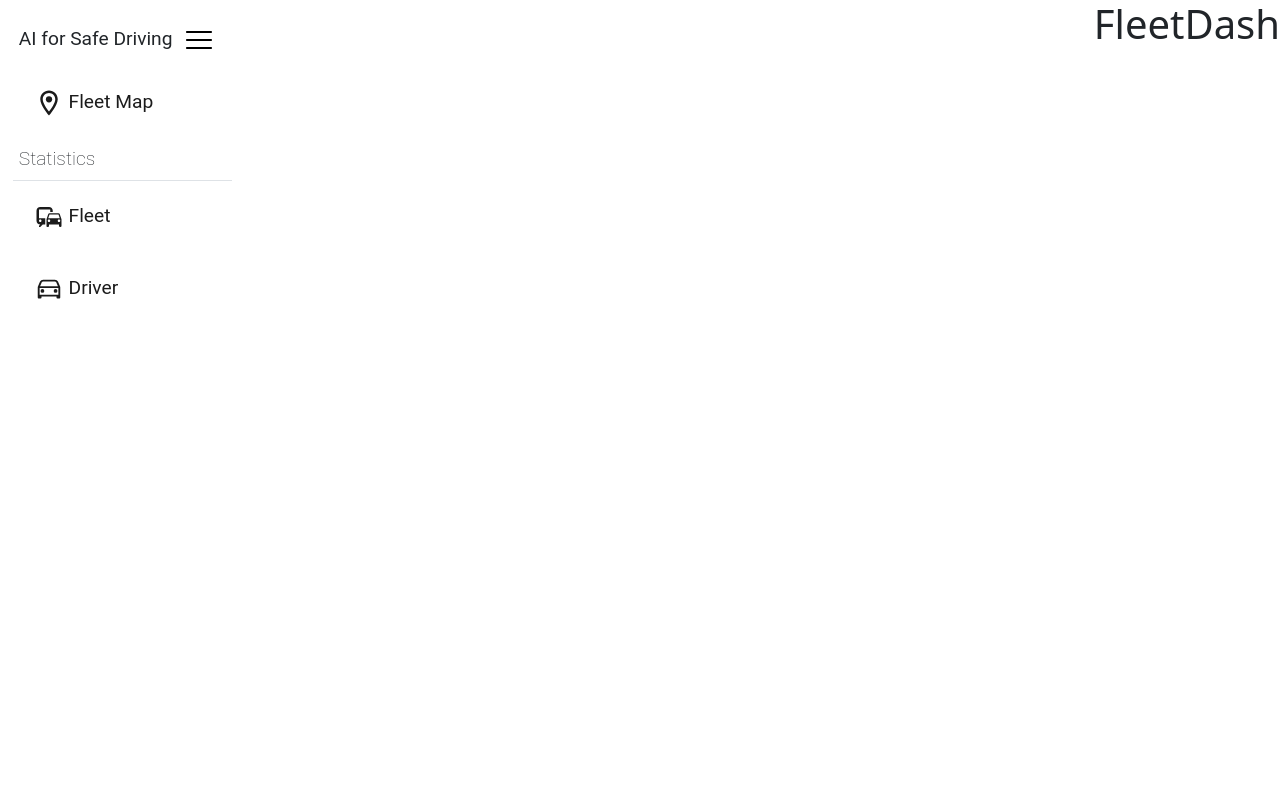
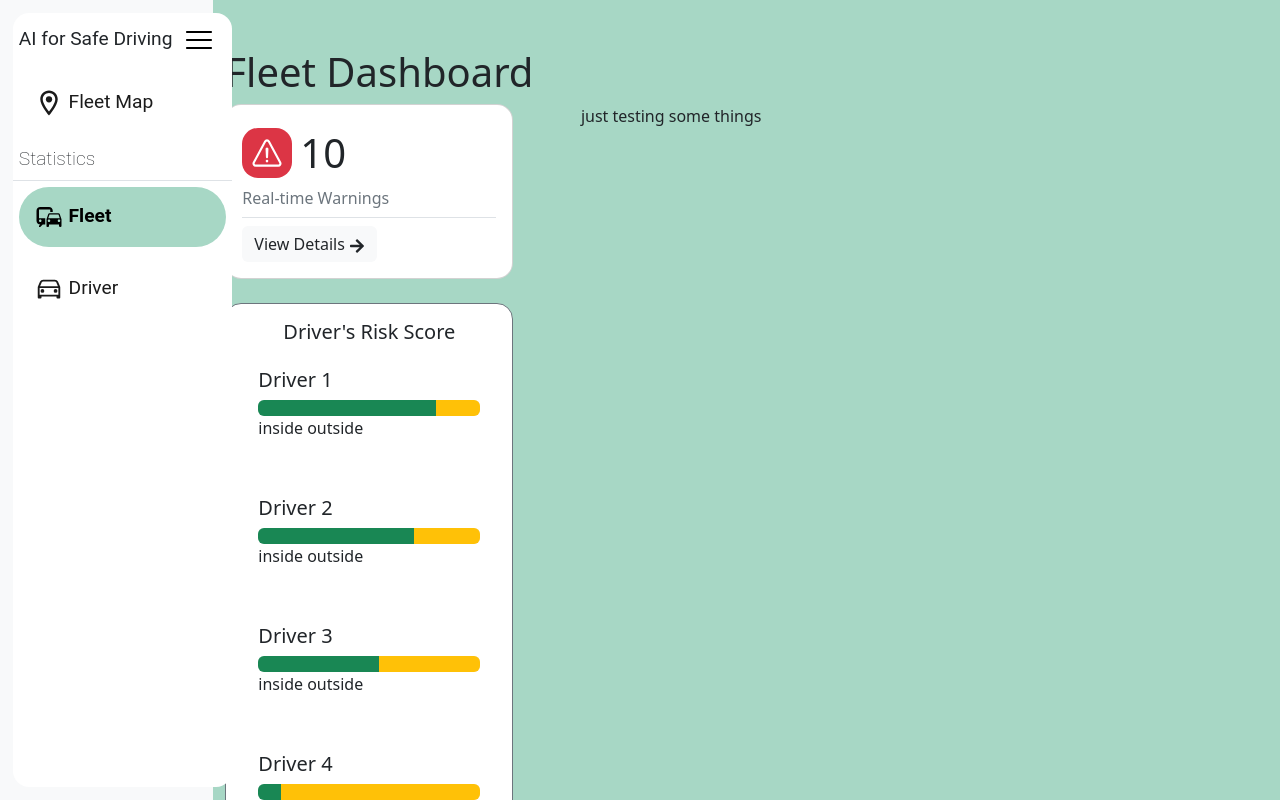
Before and after one commit to colemaring/sd1, a React (Vite) app in the folder client/: page /fleet in a window 1280 px wide. Shown: the top 800 px of the page. Built offline with nearby package versions, Linux system fonts and the light colour scheme.

Commit message:
minor sidebar fix and fleetdash layout testing

```diff
--- a/client/src/App.css
+++ b/client/src/App.css
@@ -98,3 +98,13 @@
   background-color: transparent;
   color: black;
 }
+
+.fleetdash {
+  height: 100vh;
+  background: #A7D7C5;
+}
+
+.realtimewarn {
+  display: flex;
+  align-items: center;
+}
--- /dev/null
+++ b/client/src/components/DriversScoreTable.jsx
@@ -0,0 +1,36 @@
+import React from "react";
+import { Card, ProgressBar } from "react-bootstrap";
+import "bootstrap/dist/css/bootstrap.min.css";
+
+export default function DriversScoreTable() {
+  const driver = [
+    { name: "Driver 1", insideScore: 80, outsideScore: 20 },
+    { name: "Driver 2", insideScore: 70, outsideScore: 30 },
+    { name: "Driver 3", insideScore: 60, outsideScore: 50 },
+    { name: "Driver 4", insideScore: 10, outsideScore: 90 },
+    { name: "Driver 5", insideScore: 50, outsideScore: 50 },
+  ];
+
+  return (
+    <Card style={{ width: "18rem" }} border="secondary" className="rounded-4">
+      <Card.Body>
+        <Card.Title className="text-center">Driver's Risk Score</Card.Title>
+        {driver.map(({ name, insideScore, outsideScore }) => (
+          <>
+            <Card className="text-start border-0">
+              <Card.Body>
+                <Card.Title>{name}</Card.Title>
+                <ProgressBar>
+                  <ProgressBar variant="success" now={insideScore} />
+                  <ProgressBar variant="warning" now={outsideScore} />
+                </ProgressBar>
+                <Card.Text>inside outside</Card.Text>
+              </Card.Body>
+            </Card>
+            <br />
+          </>
+        ))}
+      </Card.Body>
+    </Card>
+  );
+}
--- /dev/null
+++ b/client/src/components/RealTimeWarnings.jsx
@@ -0,0 +1,32 @@
+import React from "react";
+import "bootstrap/dist/css/bootstrap.min.css";
+import { Card, Button } from "react-bootstrap";
+import { IoWarningOutline } from "react-icons/io5";
+import { FaArrowRight } from "react-icons/fa";
+import "../App.css";
+
+export default function RealTimeWarnings() {
+  return (
+    <Card style={{ width: "18rem" }} className="rounded-4">
+      <Card.Body>
+        <Card.Title className="border-bottom pb-2">
+          <div className="realtimewarn">
+            <IoWarningOutline
+              size={50}
+              className="bg-danger rounded-4 p-2"
+              color="white"
+            />
+            <span className="h1 m-2 pl-3">10</span>
+          </div>
+          <span className="h6 text-secondary">Real-time Warnings</span>
+        </Card.Title>
+        <Button
+          variant="primary"
+          className="flex-end bg-light text-dark border-0"
+        >
+          View Details <FaArrowRight className="flex-end" />
+        </Button>
+      </Card.Body>
+    </Card>
+  );
+}
--- a/client/src/components/SideNavbar.jsx
+++ b/client/src/components/SideNavbar.jsx
@@ -9,6 +9,7 @@ import "../App.css";
 // TODO: key warning
 const SideNavbar = () => {
   const location = useLocation();
+  const [active, setActive] = useState("default");
   const [collapsed, setCollapsed] = useState(() => {
     // maintains collapsed state when changing pages
     const saved = localStorage.getItem("navbarCollapsed");
@@ -31,7 +32,12 @@ const SideNavbar = () => {
 
   return (
     <>
-      <Nav variant="pills" activeKey={location.pathname}>
+      <Nav
+        className="flex-column "
+        variant="pills"
+        activeKey={location.pathname}
+        onSelect={(selectedKey) => setActive(selectedKey)}
+      >
         {!collapsed && (
           <Nav.Item className="header-ai">
             AI for Safe Driving
@@ -46,7 +52,7 @@ const SideNavbar = () => {
             {navItems.map(({ to, icon, label }) => (
               <React.Fragment key={to}>
                 <Nav.Item>
-                  <Nav.Link as={Link} to={to}>
+                  <Nav.Link as={Link} to={to} eventKey={to}>
                     {icon} {label}
                   </Nav.Link>
                 </Nav.Item>
@@ -58,7 +64,7 @@ const SideNavbar = () => {
                     Statistics
                   </Nav.Item>
                 ) : (
-                  <span key={`${to}-span`}></span>
+                  <span></span>
                 )}
               </React.Fragment>
             ))}
@@ -69,9 +75,11 @@ const SideNavbar = () => {
             <Button className="collapse-button" onClick={handleToggle}>
               <RxHamburgerMenu size={30} />
             </Button>
-            {navItems.map(({ href, icon }) => (
-              <Nav.Item key={href}>
-                <Nav.Link href={href}>{icon}</Nav.Link>
+            {navItems.map(({ to, icon }) => (
+              <Nav.Item key={to}>
+                <Nav.Link as={Link} to={to} eventKey={to}>
+                  {icon}
+                </Nav.Link>
               </Nav.Item>
             ))}
           </>
--- a/client/src/pages/FleetDash.jsx
+++ b/client/src/pages/FleetDash.jsx
@@ -1,12 +1,32 @@
 import React from "react";
 import "bootstrap/dist/css/bootstrap.min.css";
 import SideNavbar from "../components/SideNavbar";
+import RealTimeWarnings from "../components/RealTimeWarnings";
+import { Col, Container, Row } from "react-bootstrap";
+import DriversScoreTable from "../components/DriversScoreTable";
+import "../App.css";
 
 export default function FleetDash() {
   return (
-    <>
-      <SideNavbar></SideNavbar>
-      <div className="float-end h1">FleetDash</div>
-    </>
+    <div className="fleetdash">
+      <Container fluid>
+        <Row>
+          <Col md="2" className="bg-light">
+            <SideNavbar />
+          </Col>
+          <Col md="10">
+            <div className="pt-5 h1 ">Fleet Dashboard</div>
+            <Row>
+              <Col md="4">
+                <RealTimeWarnings />
+                <br></br>
+                <DriversScoreTable />
+              </Col>
+              <Col md="8">just testing some things</Col>
+            </Row>
+          </Col>
+        </Row>
+      </Container>
+    </div>
   );
 }
```
Also changed, not shown: 8 other files (tests, documents, lock files or other folders).
